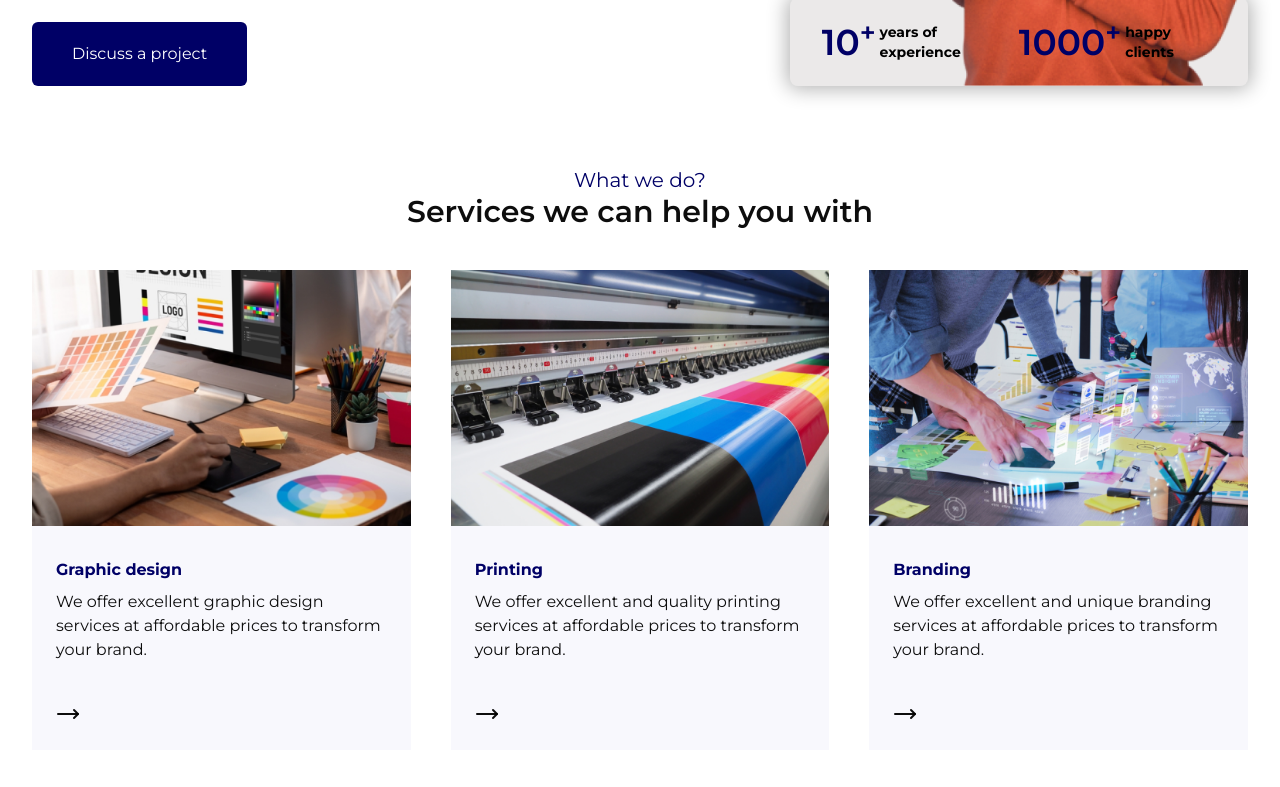
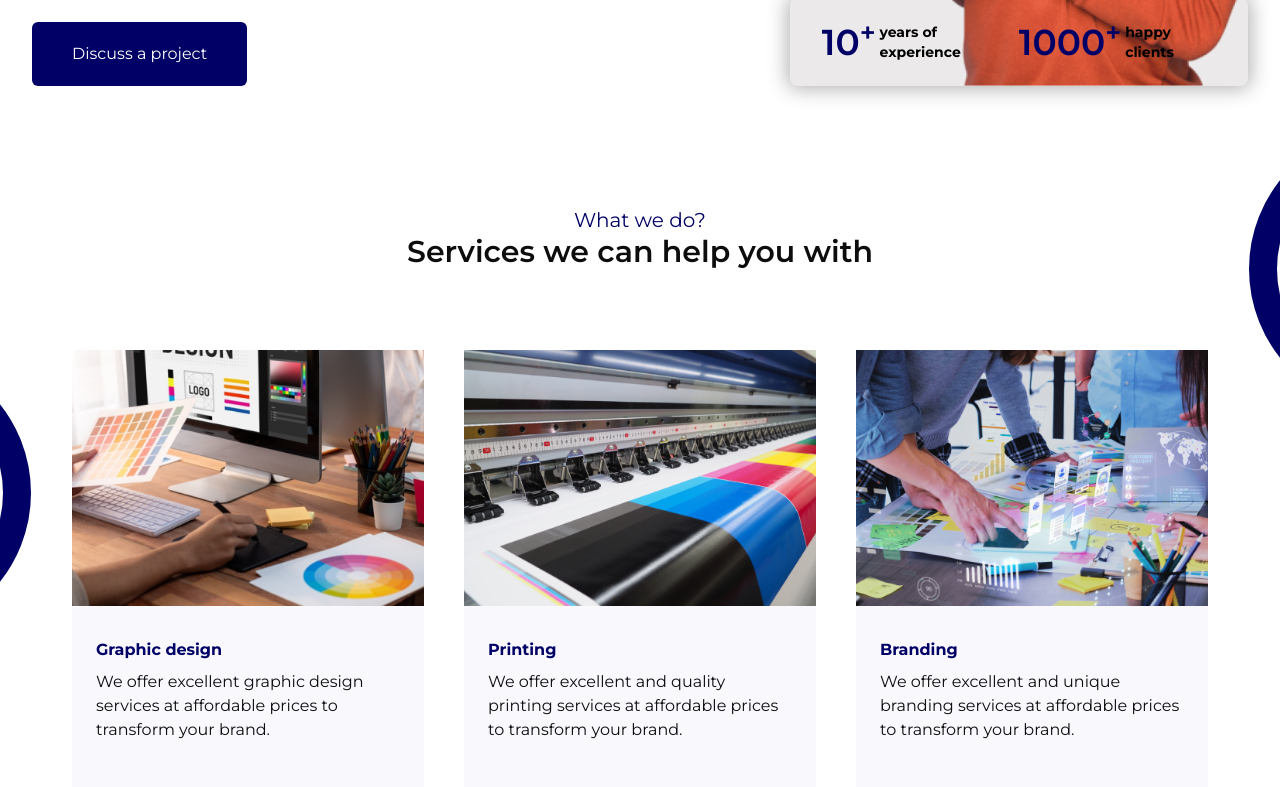
Before and after one commit to ogunsolahabib/lativity, a Next.js app: page / in a window 1280 px wide. Shown: the part 580-1367 px from the top of the page. Built offline with nearby package versions, Linux system fonts and the light colour scheme.

Commit message:
arc svg in services section

```diff
--- a/src/app/globals.css
+++ b/src/app/globals.css
@@ -68,6 +68,10 @@
   }
 }
 
+.section{
+  @apply py-10 md:py-20 md:px-10;
+}
+
 .section__container {
   @apply container mx-auto;
   }
--- a/src/components/sections/services.tsx
+++ b/src/components/sections/services.tsx
@@ -1,5 +1,6 @@
 import Image from "next/image"
 import ServiceCard from "../ui/service-card"
+import RightArcBlue from "../svg/arc-blue"
 
 const services = [{ name: 'Graphic design', image: '/images/services_graphic-design.png', description: 'We offer excellent graphic design services at affordable prices to transform your brand.' },
 { name: 'Printing', image: '/images/services_printing.png', description: 'We offer excellent and quality printing services at affordable prices to transform your brand.' },
@@ -10,18 +11,22 @@ const services = [{ name: 'Graphic design', image: '/images/services_graphic-des
 ]
 
 export default function Services() {
-    return <section className="py-10">
+    return <section className="section relative">
         <div className="section__container">
             <div className="text-center">
                 <h2 className="section__heading--main">What we do?</h2>
                 <h3 className="section__heading--sub">Services we can help you with</h3>
                 {/* <p>We offer excellent digital services at affordable prices to assist you in transforming your brand into a global competitor.</p> */}
             </div>
-            <div className="grid grid-cols-1 md:grid-cols-2 xl:grid-cols-3 gap-10 mt-10 justify-center">
+            <div className="grid grid-cols-1 md:grid-cols-2 xl:grid-cols-3 gap-10 mt-10 md:mt-20 justify-center">
                 {services.map((service) => (
                     <ServiceCard key={service.name} service={service} />
                 ))}
             </div>
         </div>
+        <RightArcBlue className="hidden md:block absolute top-0 right-0" />
+        <RightArcBlue className="hidden md:block absolute top-[14rem] left-0 -scale-x-100" />
+        <RightArcBlue className="hidden md:block absolute bottom-[14rem] left-0 -scale-x-100" />
+        <RightArcBlue className="hidden md:block absolute bottom-[8rem] right-0" />
     </section>
 }
--- a/src/components/svg/left-arc-blue.tsx
+++ b/src/components/svg/arc-blue.tsx
@@ -1,4 +1,4 @@
-export default function LeftArcBlue() {
+export default function ArcBlue(props: React.SVGProps<SVGSVGElement>) {
     return (
         <svg
             xmlns="http://www.w3.org/2000/svg"
@@ -6,10 +6,11 @@ export default function LeftArcBlue() {
             height="286"
             fill="none"
             viewBox="0 0 31 286"
+            {...props}
         >
             <circle
-                cx="-111.667"
-                cy="142.917"
+                cx="142.333"
+                cy="143"
                 r="128.333"
                 stroke="#006"
                 strokeWidth="28"
--- a/src/components/svg/right-arc-blue.tsx
+++ /dev/null
@@ -1,19 +0,0 @@
-export default function RightArcBlue() {
-    return (
-        <svg
-            xmlns="http://www.w3.org/2000/svg"
-            width="31"
-            height="286"
-            fill="none"
-            viewBox="0 0 31 286"
-        >
-            <circle
-                cx="142.333"
-                cy="143"
-                r="128.333"
-                stroke="#006"
-                strokeWidth="28"
-            ></circle>
-        </svg>
-    );
-}
```
